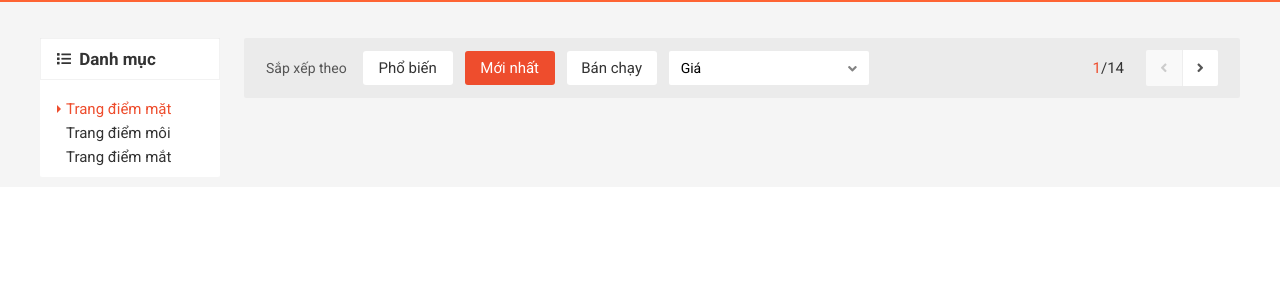
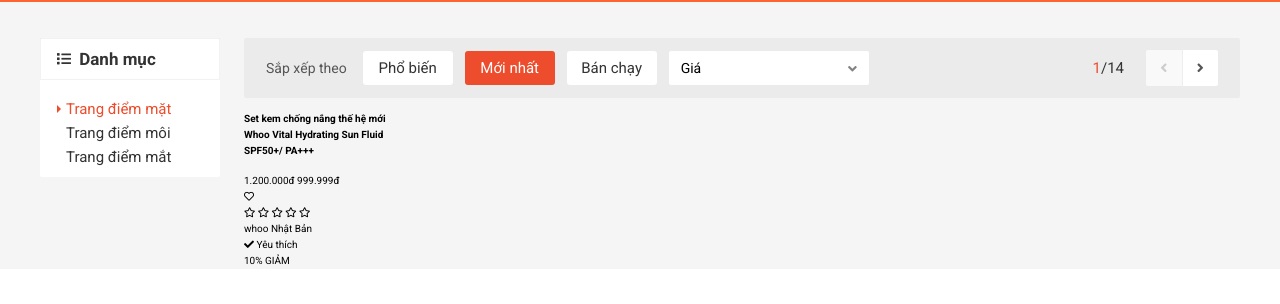
Before and after one commit to nguyenthao6102/Shop-project, a plain HTML site: page index.html in a window 1280 px wide. Shown: the part 118-422 px from the top of the page. Drawn offline with Linux system fonts and the light colour scheme; grey boxes are pictures that could not be loaded.

Commit message:
Base product

```diff
--- a/assets/css/main.css
+++ b/assets/css/main.css
@@ -59,6 +59,7 @@
 	position: absolute;
 	right: 4px;
 	top: -29px;
+	z-index: -1;
 }
 .header__navbar-user-menu::after {
 	content: "";
@@ -468,7 +469,7 @@
 }
 .header__cart-list {
 	position: absolute;
-	top: calc(100% + 4px);
+	top: calc(100% + 6px);
 	right: 0;
 	background-color: var(--white-color);
 	width: 400px;
@@ -630,7 +631,7 @@
 .header__search-option {
 	position: absolute;
 	right: 0;
-	top: calc(100% - 1px);
+	top: calc(100% + 3px);
 	width: 130px;
 	padding-left: 0;
 	box-shadow: 0 1px 2px #e0e0e0;
@@ -684,7 +685,7 @@
 /* Search history */
 .header__search-history {
 	position: absolute;
-	top: calc(100% + 2.5px);
+	top: calc(100% + 2px);
 	left: 0;
 	width: calc(100% - 16px);
 	background-color: var(--white-color);
@@ -692,6 +693,7 @@
 	box-shadow: 0 0 5px rgb(190, 188, 188);
 	display: none;
 	overflow: hidden;
+	z-index: 1;
 }
 .header__search-history-heading {
 	margin: 6px 12px;
--- a/index.html
+++ b/index.html
@@ -438,6 +438,64 @@
 									</div>
 								</div>
 							</div>
+							<div class="home-product">
+								<div class="grid__row">
+									<div class="grid__column-2">
+										<!-- Product item -->
+										<div class="home-product-item">
+											<div
+												class="home-product-item__img"
+												style="
+													background-image: url(https://img.abaha.vn/photos/resized/320x/83-1586508167-myphamohui-lgvina.png);
+												"
+											></div>
+											<h4 class="home-product-item__name">
+												Set kem chống nắng thế hệ mới Whoo Vital Hydrating Sun
+												Fluid SPF50+/ PA+++
+											</h4>
+											<div class="home-product-item__price">
+												<span class="home-product-item__price-old"
+													>1.200.000đ</span
+												>
+												<span class="home-product-item__price-current"
+													>999.999đ</span
+												>
+											</div>
+											<div class="home-product-item__action">
+												<span class="home-product-item__like">
+													<i class="far fa-heart"></i>
+													<!-- <i class="fas fa-heart"></i> -->
+												</span>
+												<div class="home-product-item__rating">
+													<i class="far fa-star"></i>
+													<i class="far fa-star"></i>
+													<i class="far fa-star"></i>
+													<i class="far fa-star"></i>
+													<i class="far fa-star"></i>
+												</div>
+											</div>
+											<div class="home-product-item__origin">
+												<span class="home-product-item__brand">whoo</span>
+												<span class="home-product-item__origin-name"
+													>Nhật Bản</span
+												>
+											</div>
+											<div class="home-product-item__favourite">
+												<i class="fas fa-check"></i>
+												Yêu thích
+											</div>
+											<div class="home-product-item__sale-off">
+												<span class="home-product-item__sale-off-percent"
+													>10%</span
+												>
+												<span class="home-product-item__sale-off-label"
+													>GIẢM</span
+												>
+											</div>
+										</div>
+									</div>
+								</div>
+							</div>
 						</div>
 					</div>
 				</div>
```
